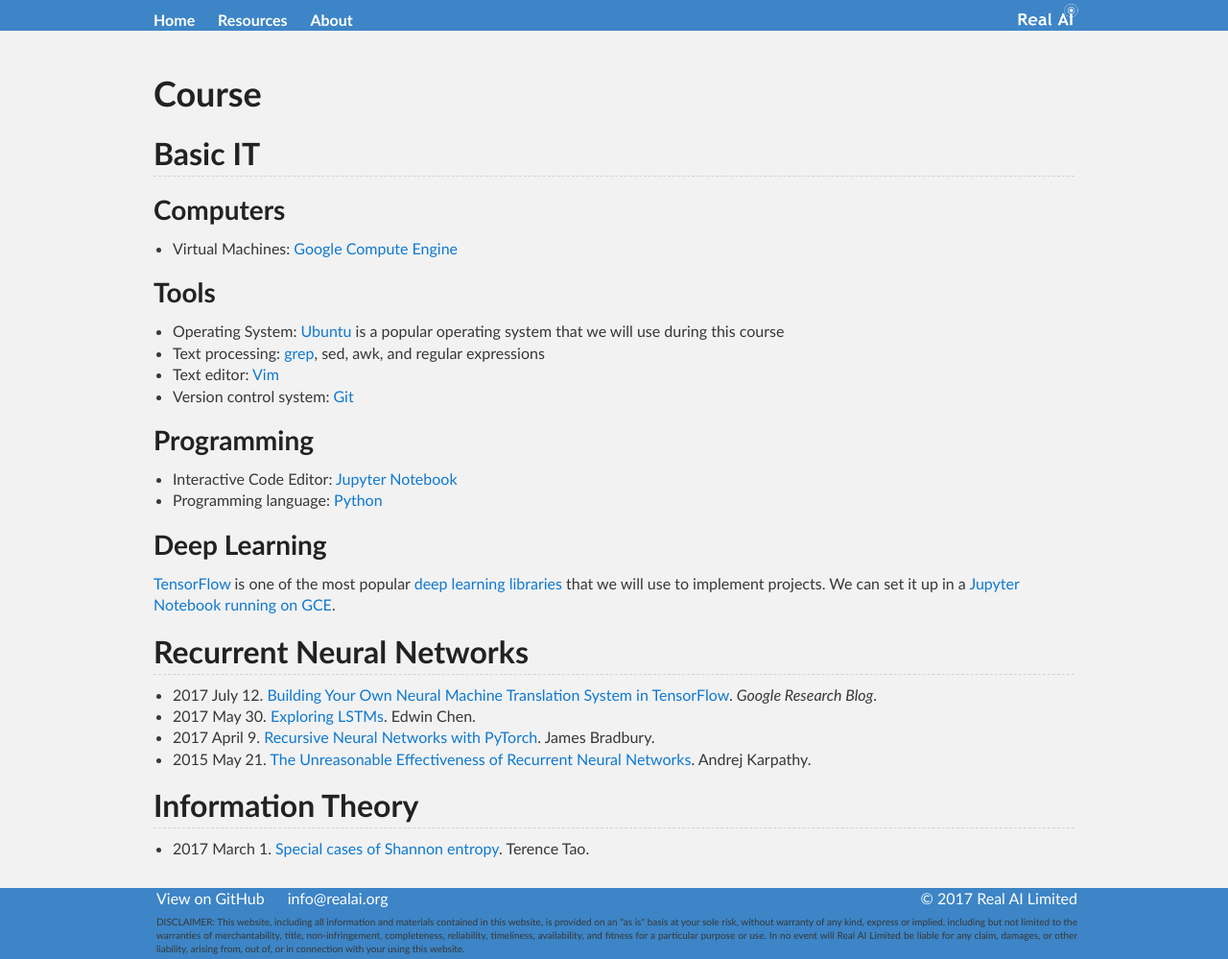
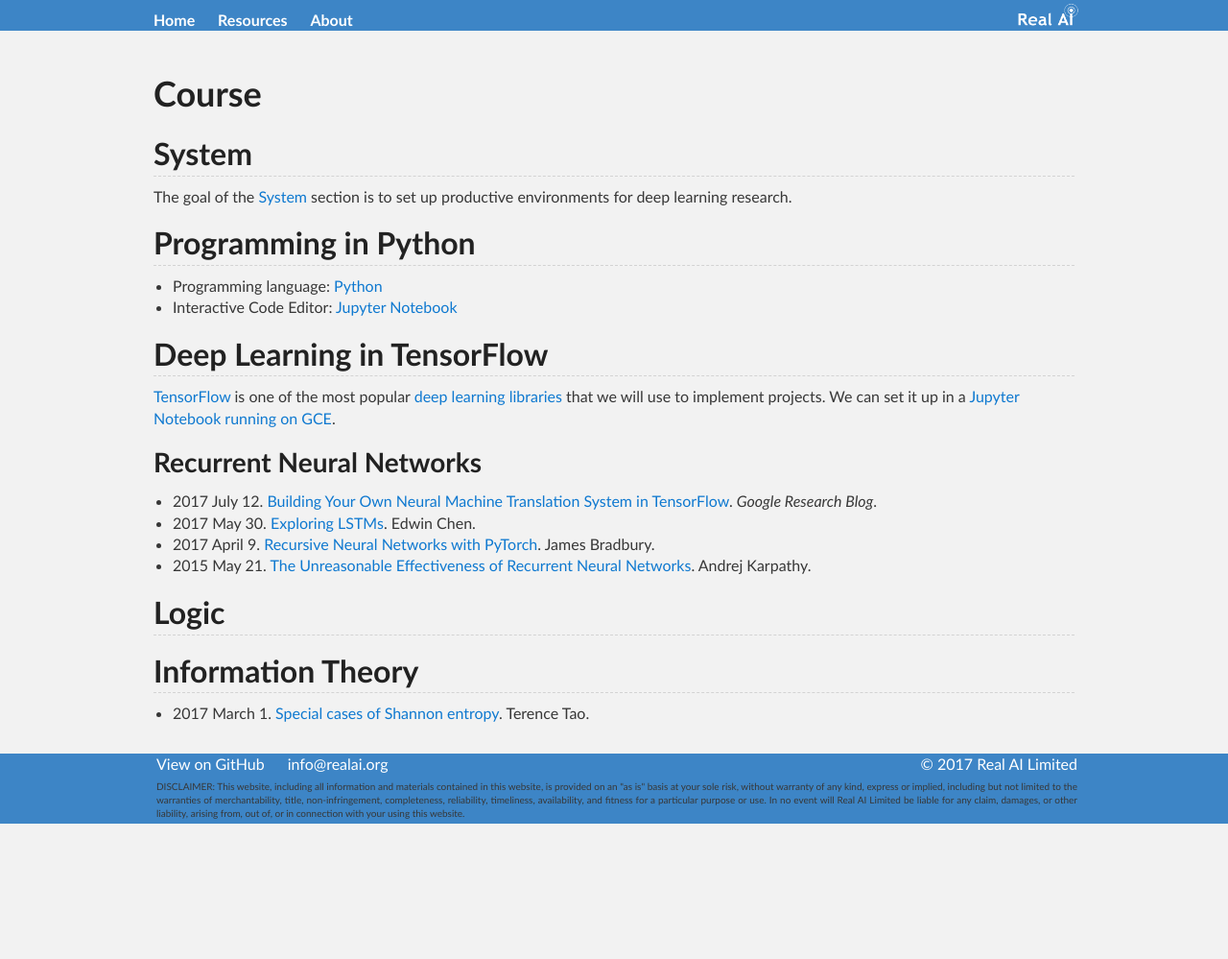
Before and after one commit to Tonywuhk/realai.org, a Jekyll site: the page built from course/README.md, in a window 1280 px wide. Shown: the whole page at 96% size. Built offline with Jekyll 4.4.1, drawn with Linux system fonts in a browser that asks for light colours; our own code applies the rules of GitHub Pages for plain Markdown files; the repository's description, which GitHub fills in, is left out; after the commit the page ends 900 px from its top, so only the background shows below that.

Commit message:
Rearrange course/ content

```diff
--- a/course/README.md
+++ b/course/README.md
@@ -3,35 +3,28 @@
 ---
 # Course
 
-## Basic IT
+## System
 
-### Computers
+The goal of the [System](http://realai.org/course/system/) section is to set up productive environments for deep learning research.
 
-* Virtual Machines: [Google Compute Engine](http://realai.org/course/GCE/)
+## Programming in Python
 
-### Tools
+* Programming language: [Python](http://realai.org/course/python/)
+* Interactive Code Editor: [Jupyter Notebook](http://realai.org/course/jupyter/)
 
-* Operating System: [Ubuntu](https://www.ubuntu.com/) is a popular operating system that we will use during this course
-* Text processing: [grep](http://realai.org/course/tools/grep/), sed, awk, and regular expressions
-* Text editor: [Vim](http://realai.org/course/tools/vim/)
-* Version control system: [Git](http://realai.org/course/tools/git/)
-
-### Programming
-
-* Interactive Code Editor: [Jupyter Notebook](http://realai.org/course/jupyter/)
-* Programming language: [Python](http://realai.org/course/python/)
-
-### Deep Learning
+## Deep Learning in TensorFlow
 
 [TensorFlow](https://www.tensorflow.org/) is one of the most popular [deep learning libraries](http://realai.org/course/lib/) that we will use to implement projects. We can set it up in a [Jupyter Notebook running on GCE](http://realai.org/course/GCE/jupyter/).
 
-## Recurrent Neural Networks
+### Recurrent Neural Networks
 
 * 2017 July 12. [Building Your Own Neural Machine Translation System in TensorFlow](https://research.googleblog.com/2017/07/building-your-own-neural-machine.html). *Google Research Blog*.
 * 2017 May 30. [Exploring LSTMs](http://blog.echen.me/2017/05/30/exploring-lstms/). Edwin Chen.
 * 2017 April 9. [Recursive Neural Networks with PyTorch](https://devblogs.nvidia.com/parallelforall/recursive-neural-networks-pytorch/). James Bradbury.
 * 2015 May 21. [The Unreasonable Effectiveness of Recurrent Neural Networks](http://karpathy.github.io/2015/05/21/rnn-effectiveness/). Andrej Karpathy.
 
+## Logic
+
 ## Information Theory
 
 * 2017 March 1. [Special cases of Shannon entropy](https://terrytao.wordpress.com/2017/03/01/special-cases-of-shannon-entropy/). Terence Tao.
```
Also changed, not shown: README.md (+3 -4 lines), course/git.md (renamed from course/tools/git.md, +10 -3 lines), course/jupyter/README.md (+1 -1 lines), course/python.md (+6 -0 lines), course/system.md (added, +32 -0 lines), course/text-processing.md (renamed from course/tools/grep.md, +6 -5 lines), course/vim.md (renamed from course/tools/vim.md, +2 -2 lines).
